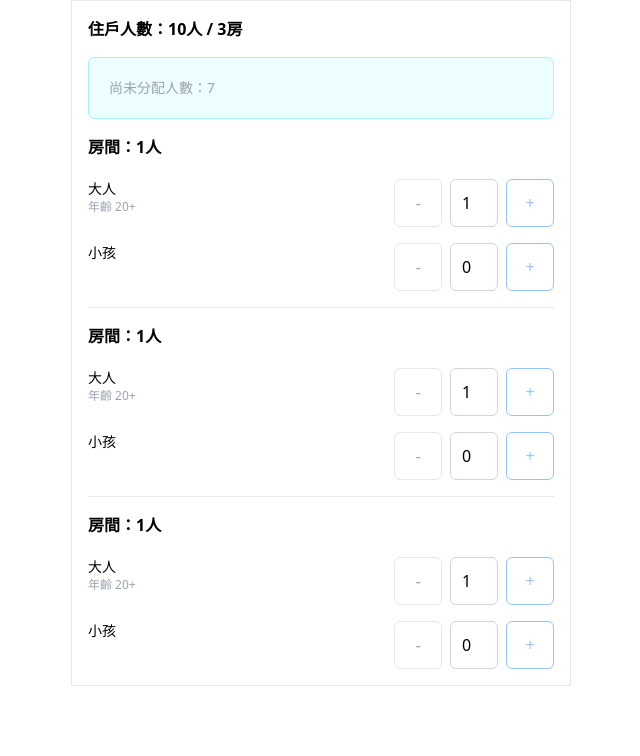
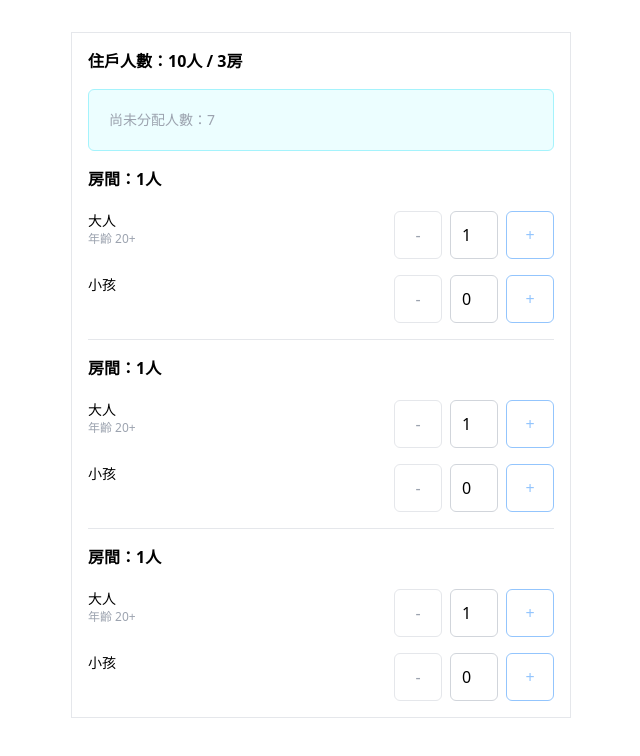
Before and after one commit to Ceall8650/room-allocation, a React app: page / in a window 1280 px wide. Shown: the top 756 px of the page, without its empty margins (319-959 px from the left). Built offline with nearby package versions, Linux system fonts and the light colour scheme.

Commit message:
Fix layout

```diff
--- a/src/App.jsx
+++ b/src/App.jsx
@@ -2,7 +2,7 @@
 
 function App() {
   return (
-    <div className='flex justify-center items-center h-full'>
+    <div className='flex justify-center py-8'>
       <RoomAllocation
         guest={10}
         room={3}
```
